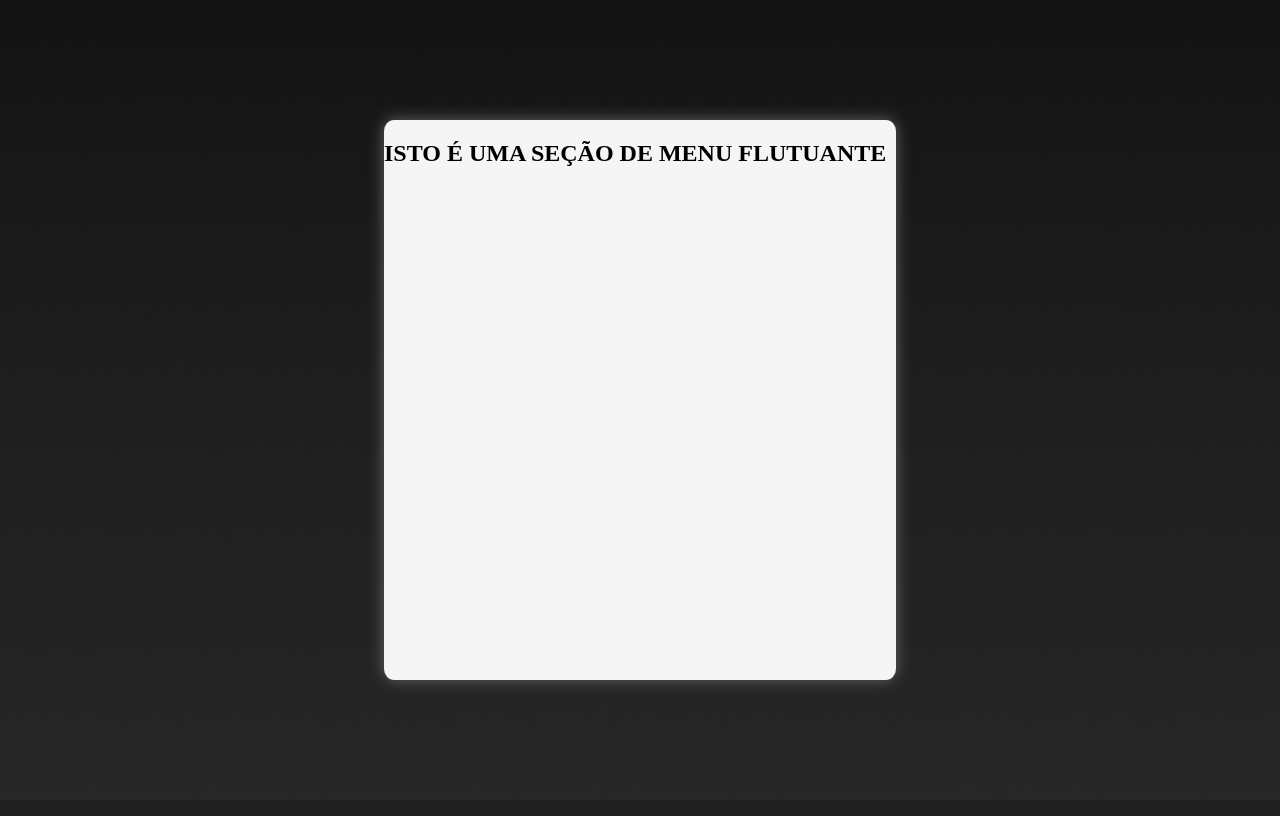
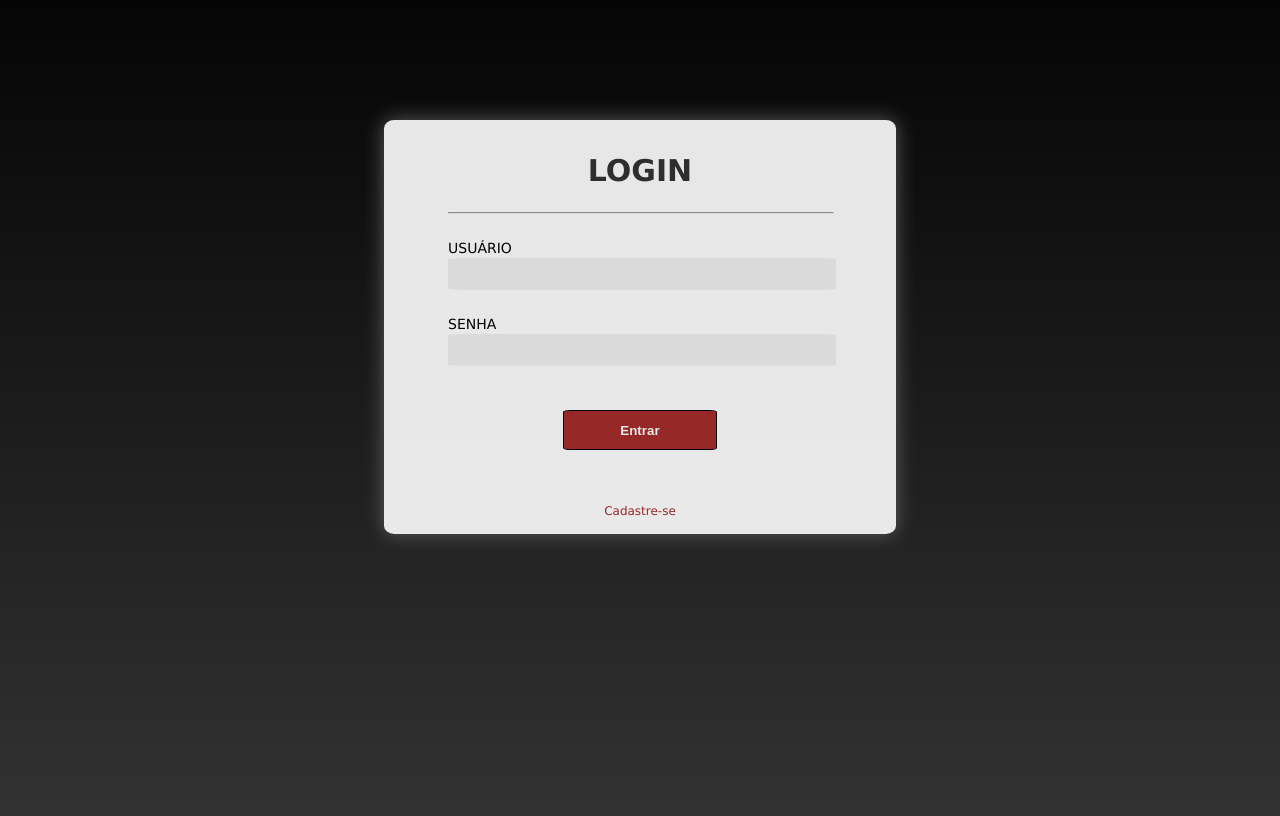
Before and after one commit to cadupereira21/SI401-ProgWeb, a PHP site: page /login.html in a window 1280 px wide. Before the commit the page ends 688 px from the top, so only its background shows below. Run offline with PHP 8.4, Linux system fonts and the light colour scheme.

Commit message:
Telas de Login + Cadastro

```diff
--- a/TrabalhoFinal/br.campominado/account.html
+++ b/TrabalhoFinal/br.campominado/account.html
@@ -7,7 +7,7 @@
         <link rel="stylesheet" type="text/css" href="styleSheet.css">
     </head>
 
-    <body>
+    <body id="account">
 
     </body>
 
--- a/TrabalhoFinal/br.campominado/login.html
+++ b/TrabalhoFinal/br.campominado/login.html
@@ -7,16 +7,38 @@
         <link rel="stylesheet" type="text/css" href="styleSheet.css">
     </head>
 
-    <body>
+    <body id="login">
 
+        <section class="floating-menu">
+            <form>
+                <h1 class="floating-menu-title"> LOGIN </h1>
 
-        <section class="floating-menu" id="login">
+                <hr class="floating-menu-bar"/>
 
-        <h1> ISTO É UMA SEÇÃO DE MENU FLUTUANTE </h1>
+                <div class="floating-menu-content">
+                    <label for="usuario">USUÁRIO</label>
+                <input type="text" class="text-input" id="usuario" autocomplete="off">
+                </div>
 
+                <div class="floating-menu-content">
+                    <label for="senha">SENHA</label>
+                    <input type="text" class="text-input" id="senha" autocomplete="off">
+                </div>
+
+                <br/>
+                <div class="floating-menu-content">
+                    <input type="submit" class="submit-input" value="Entrar">
+                </div>
+
+                <br /><br /><br />
+
+                <a href="signup.html">
+                    <p id="signup">
+                        Cadastre-se
+                    </p>
+                </a>
+            </form>
         </section>
-
-
 
     </body>
 
--- a/TrabalhoFinal/br.campominado/styleSheet.css
+++ b/TrabalhoFinal/br.campominado/styleSheet.css
@@ -1,21 +1,136 @@
 body
 {
-    background: url(./Assets/background.jpg) center;
+    display: flex;
+
     width: 100%;
+    background: linear-gradient(rgb(5, 5, 5), rgb(50, 50, 50));
+    font-size: 20px;
+    font-family:'Lucida Sans', 'Lucida Sans Regular', 'Lucida Grande', 'Lucida Sans Unicode', Geneva, Verdana, sans-serif
+}
+
+
+form
+{
+    width: 75%;
+    height: 50%;
+}
+
+body#login
+{
+    height: 100vh;
+}
+body#signup
+{
+    height: 200vh;
+}
+body#game
+{
+    height: 250vh;
+}
+
+.floating-menu-content
+{
+    display: block;
+
+    padding: 10px 0px
+}
+
+label
+{
+    font-size: 70%;
+}
+
+input
+{
+    border-radius: 5%;
+}
+
+input.text-input
+{
+    height: 30px;
+    width: 100%;
+    background-color: rgb(240, 240, 240);
+    border: none;
+    outline: none;
+}
+input.submit-input
+{
+    font-weight: 600;
+    position: absolute;
+    left: 35%;
+    color: white;
+    height: 40px;
+    width: 30%;
+    background-color: brown;
+    border-style: solid;
+    border-width: thin;
+}
+.submit-input:hover
+{
+    background-color: rgb(201, 63, 63);
+}
+.submit-input:active
+{
+    background-color: rgb(136, 32, 32);
 }
 
 section.floating-menu
 {
-    background-color: rgb(245, 245, 245);
+    background-color: white;
     box-shadow: 0 0 1em rgb(100, 100, 100);
     border-radius: 2%;
-}
-
-section#login
-{
     position: absolute;
     top: 15%;
     left: 30%;
     width: 40%;
-    height: 70%;
+    opacity: 0.9;
+
+    align-items: center;
+    display:flex;
+    justify-content: center;
 }
+
+h1.floating-menu-title
+{
+    text-align: center;
+    color: rgb(50, 50, 50);
+    padding-top: 2%;
+}
+
+p#signup
+{
+    text-align: center;
+    padding-bottom: 1%;
+    font-size: 60%;
+}
+
+hr.floating-menu-bar
+{
+    width: 100%;
+    border-radius: 10px;
+}
+
+a
+{
+    color: brown;
+}
+a:link
+{
+    text-decoration:none;
+}
+a:visited
+{
+    text-decoration:none;
+}
+a:hover
+{
+text-decoration:underline;
+}
+a.button
+{
+    color: black;
+}
+a.button:hover
+{
+    text-decoration: none;
+}
```
Also changed, not shown: TrabalhoFinal/br.campominado/game.html (+6 -2 lines), TrabalhoFinal/br.campominado/signup.html (+57 -1 lines).
